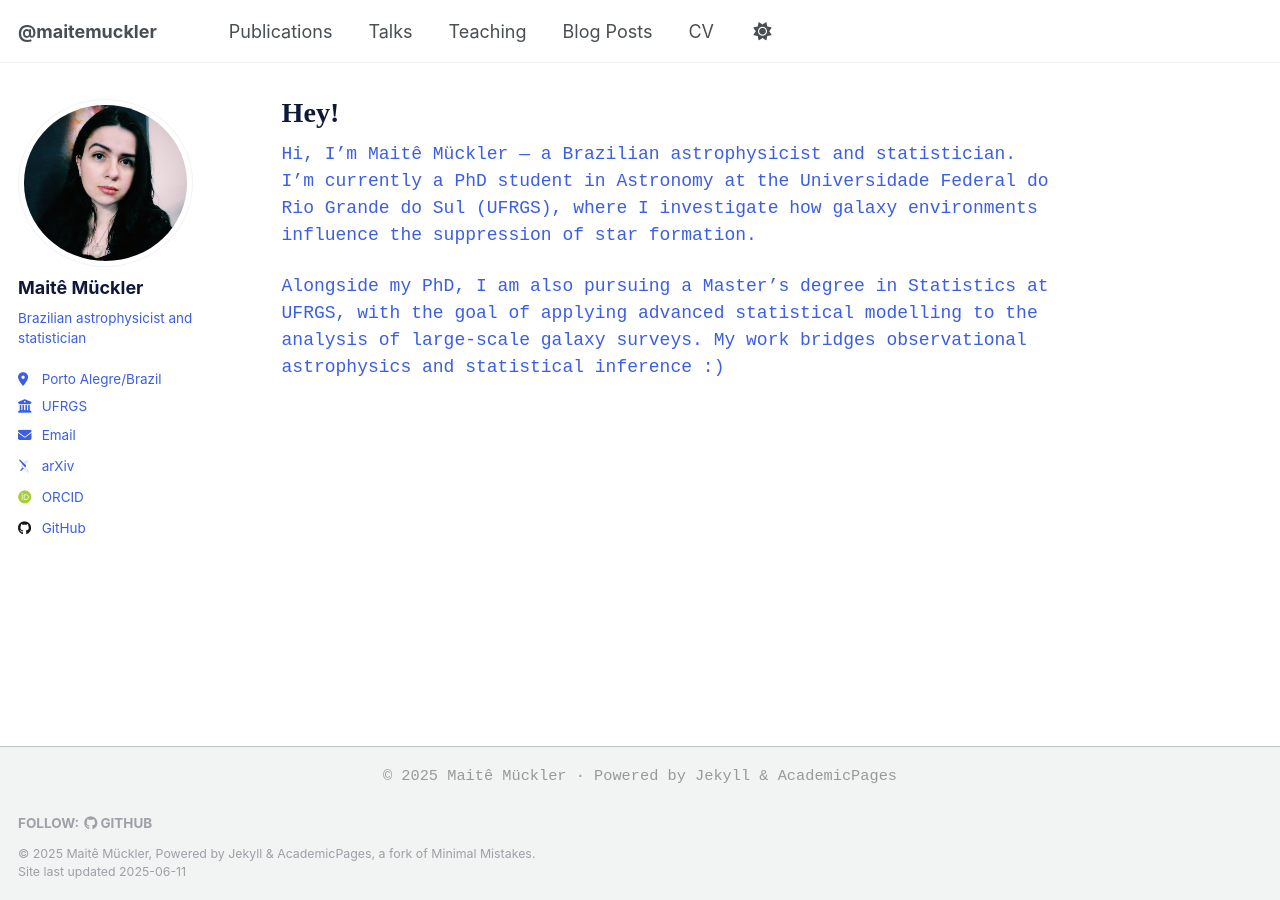
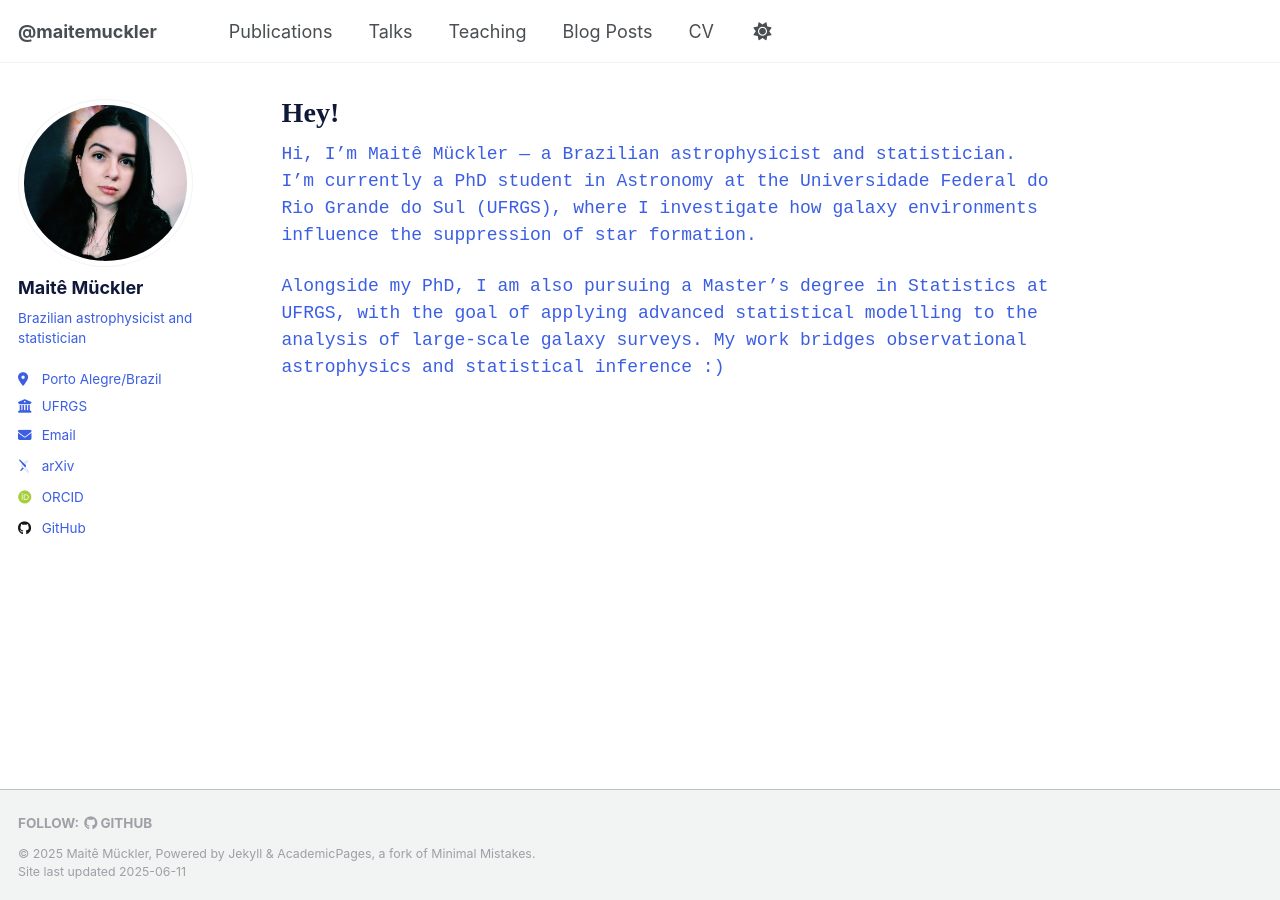
Before and after one commit to maitemuckler/maitemuckler.github.io, a Jekyll site: the page built from index.md, in a window 1280 px wide. Built offline with Jekyll 4.4.1, drawn with Linux system fonts in a browser that asks for light colours; some web fonts are replaced.

Commit message:
Remove rodapé padrão do tema

```diff
--- a/_includes/footer/custom.html
+++ b/_includes/footer/custom.html
@@ -1,5 +1,3 @@
 <!-- start custom footer snippets -->
-<p style="text-align: center; font-size: 85%; color: #999;">
-  © 2025 Maitê Mückler · Powered by <a href="https://jekyllrb.com" target="_blank">Jekyll</a> & <a href="https://github.com/academicpages/academicpages.github.io" target="_blank">AcademicPages</a>
-</p>
+
 <!-- end custom footer snippets -->
```
